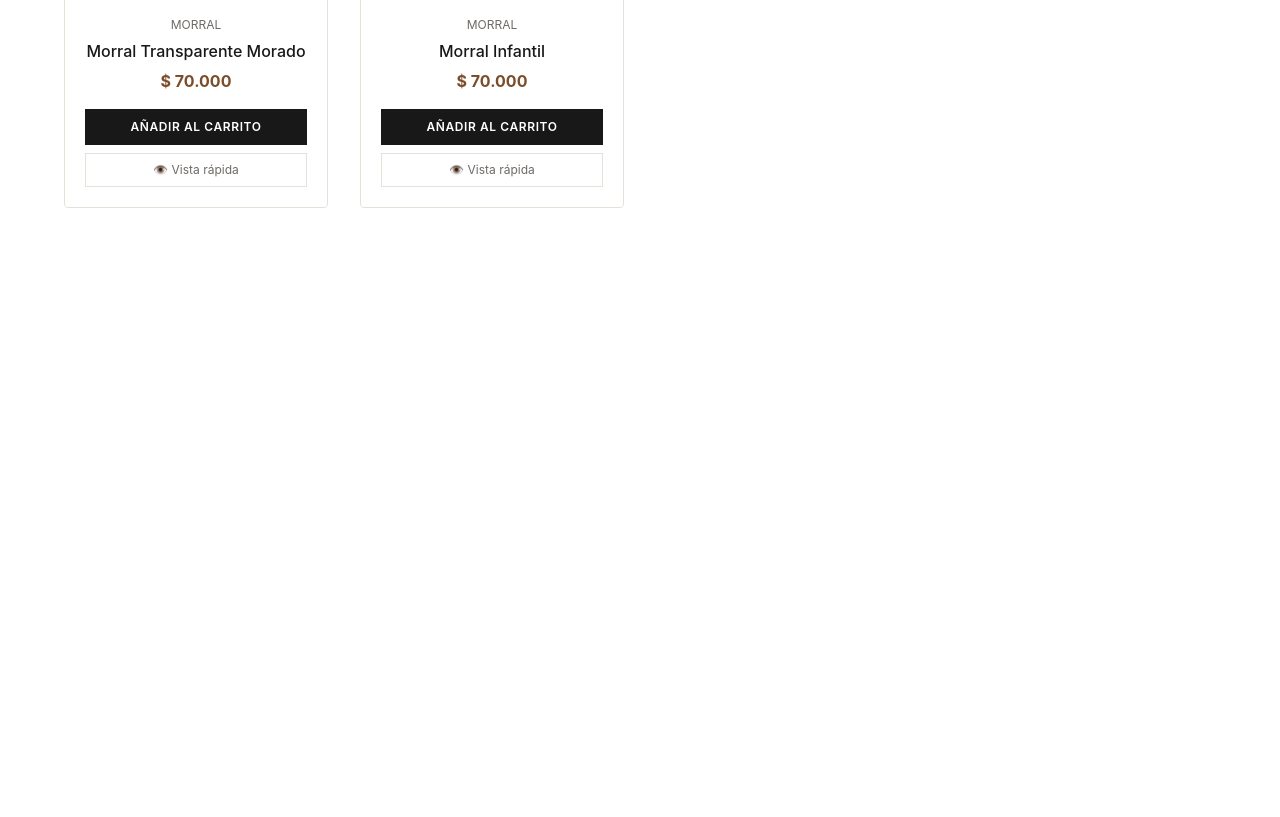
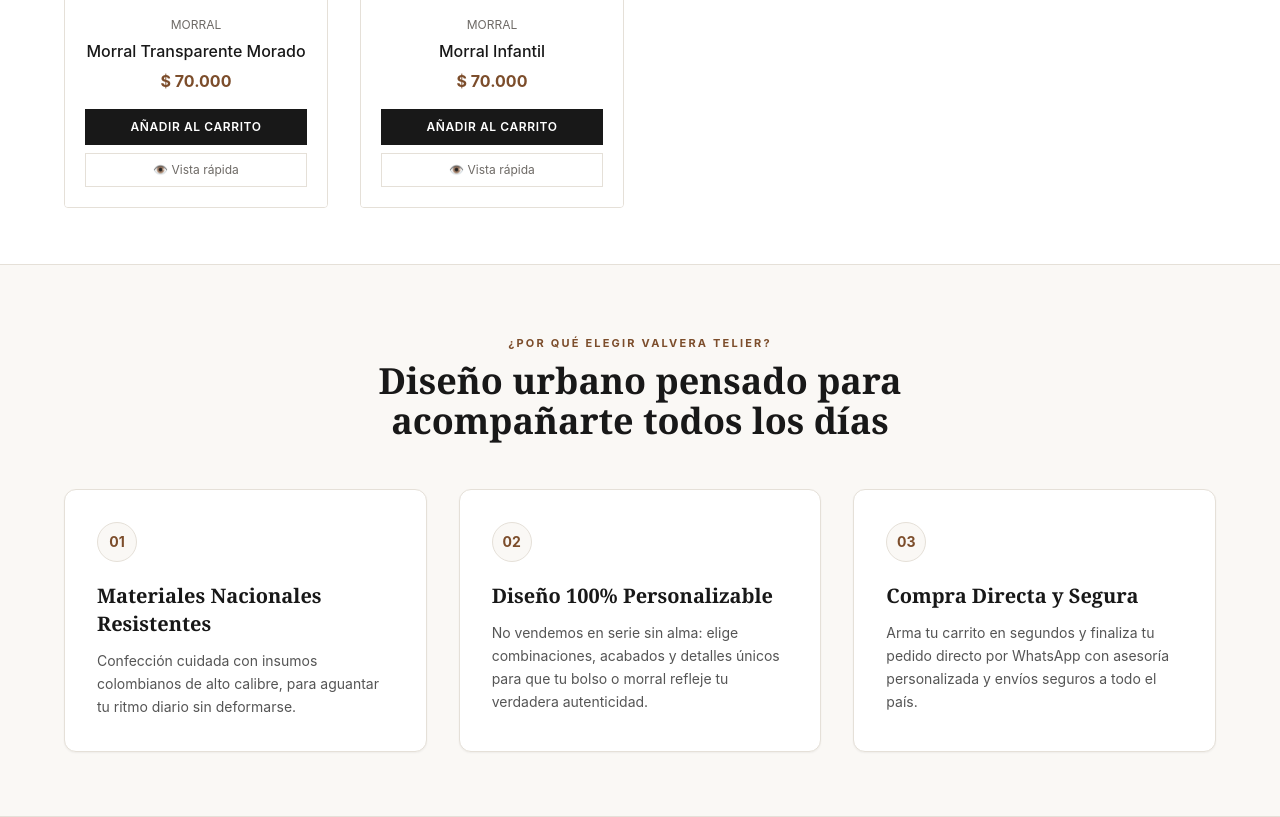
Before and after one commit to Jeferbejarano/vv-telier-page, an Astro site: page / in a window 1280 px wide. Shown: the part 1407-2224 px from the top of the page. Before the commit the page ends 1671 px from the top, so only its background shows below. Built offline with nearby package versions, Linux system fonts and the light colour scheme; Astro itself is replaced by a stand-in of ours.

Commit message:
Actualizar texto en la pagina

```diff
--- a/src/pages/index.astro
+++ b/src/pages/index.astro
@@ -31,6 +31,62 @@ import { productos } from '../data/productos.js';
 
     <div id="grid-productos" class="grid grid-cols-2 lg:grid-cols-4 gap-4 md:gap-8"></div>
   </main>
+<!-- Sección: Propuesta de Valor (3 Pilares) -->
+<section class="bg-[#faf8f5] border-t border-b border-[#e5e0d8] py-16 px-6">
+  <div class="max-w-6xl mx-auto">
+    <!-- Encabezado de la sección -->
+    <div class="text-center max-w-2xl mx-auto mb-12">
+      <span class="text-[11px] font-bold uppercase tracking-[0.2em] text-[#7c4d2b]">
+        ¿Por qué elegir Valvera Telier?
+      </span>
+      <h2 class="font-serif text-3xl md:text-4xl font-bold text-[#181818] mt-2">
+        Diseño urbano pensado para acompañarte todos los días
+      </h2>
+    </div>
+
+    <!-- Cuadrícula de 3 pilares -->
+    <div class="grid grid-cols-1 md:grid-cols-3 gap-8">
+      <!-- Pilar 1 -->
+      <div class="bg-white p-8 rounded-xl border border-[#e5e0d8] shadow-xs hover:border-[#7c4d2b] transition duration-300">
+        <div class="w-10 h-10 rounded-full bg-[#faf8f5] border border-[#e5e0d8] flex items-center justify-center text-sm font-bold text-[#7c4d2b] mb-5">
+          01
+        </div>
+        <h3 class="font-serif text-xl font-bold text-[#181818] mb-3">
+          Materiales Nacionales Resistentes
+        </h3>
+        <p class="text-sm text-[#555555] leading-relaxed">
+          Confección cuidada con insumos colombianos de alto calibre, para aguantar tu ritmo diario sin deformarse.
+        </p>
+      </div>
+
+      <!-- Pilar 2 -->
+      <div class="bg-white p-8 rounded-xl border border-[#e5e0d8] shadow-xs hover:border-[#7c4d2b] transition duration-300">
+        <div class="w-10 h-10 rounded-full bg-[#faf8f5] border border-[#e5e0d8] flex items-center justify-center text-sm font-bold text-[#7c4d2b] mb-5">
+          02
+        </div>
+        <h3 class="font-serif text-xl font-bold text-[#181818] mb-3">
+          Diseño 100% Personalizable
+        </h3>
+        <p class="text-sm text-[#555555] leading-relaxed">
+          No vendemos en serie sin alma: elige combinaciones, acabados y detalles únicos para que tu bolso o morral refleje tu verdadera autenticidad.
+        </p>
+      </div>
+
+      <!-- Pilar 3 -->
+      <div class="bg-white p-8 rounded-xl border border-[#e5e0d8] shadow-xs hover:border-[#7c4d2b] transition duration-300">
+        <div class="w-10 h-10 rounded-full bg-[#faf8f5] border border-[#e5e0d8] flex items-center justify-center text-sm font-bold text-[#7c4d2b] mb-5">
+          03
+        </div>
+        <h3 class="font-serif text-xl font-bold text-[#181818] mb-3">
+          Compra Directa y Segura
+        </h3>
+        <p class="text-sm text-[#555555] leading-relaxed">
+          Arma tu carrito en segundos y finaliza tu pedido directo por WhatsApp con asesoría personalizada y envíos seguros a todo el país.
+        </p>
+      </div>
+    </div>
+  </div>
+</section>
 
   <Footer />
   <Carrito />
```
